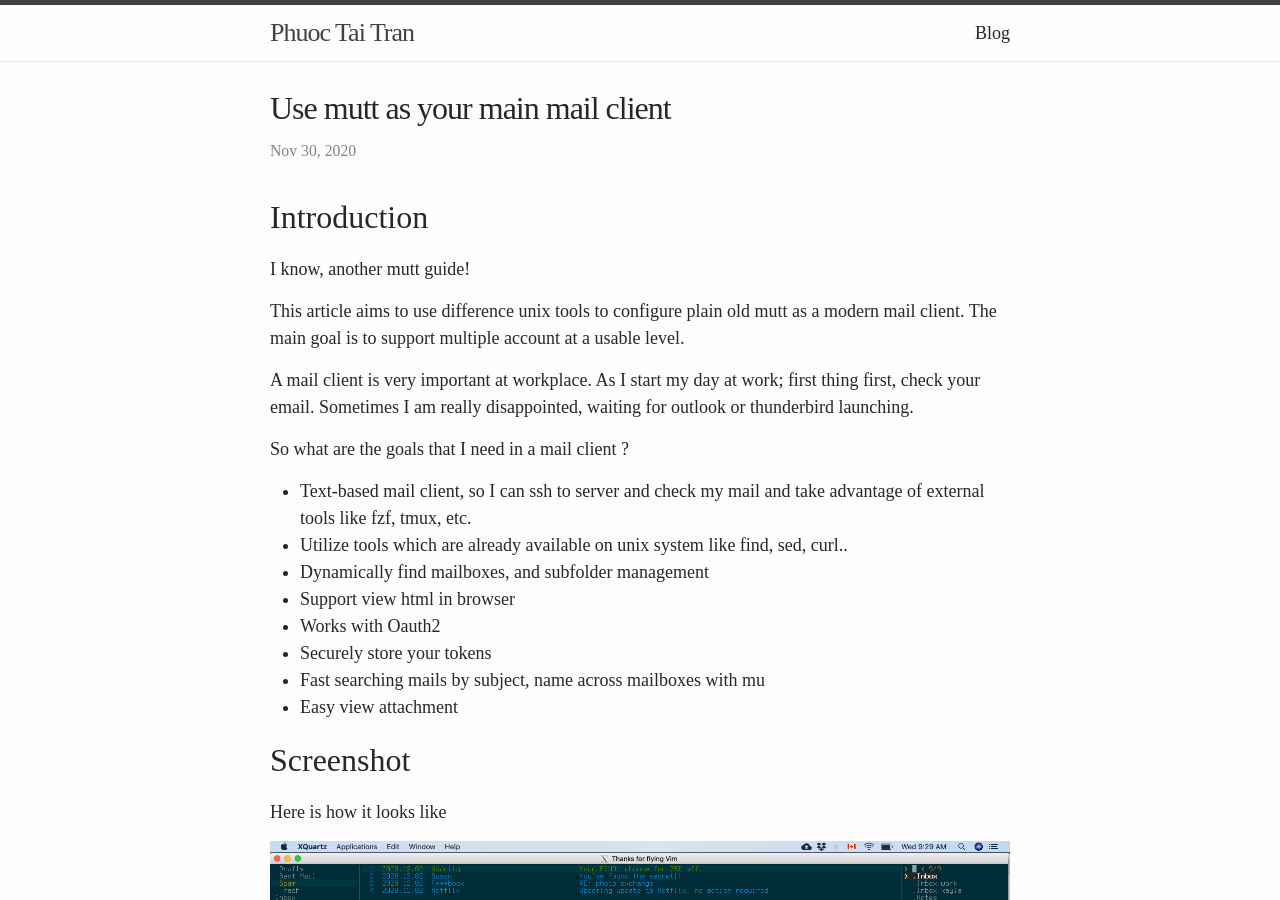
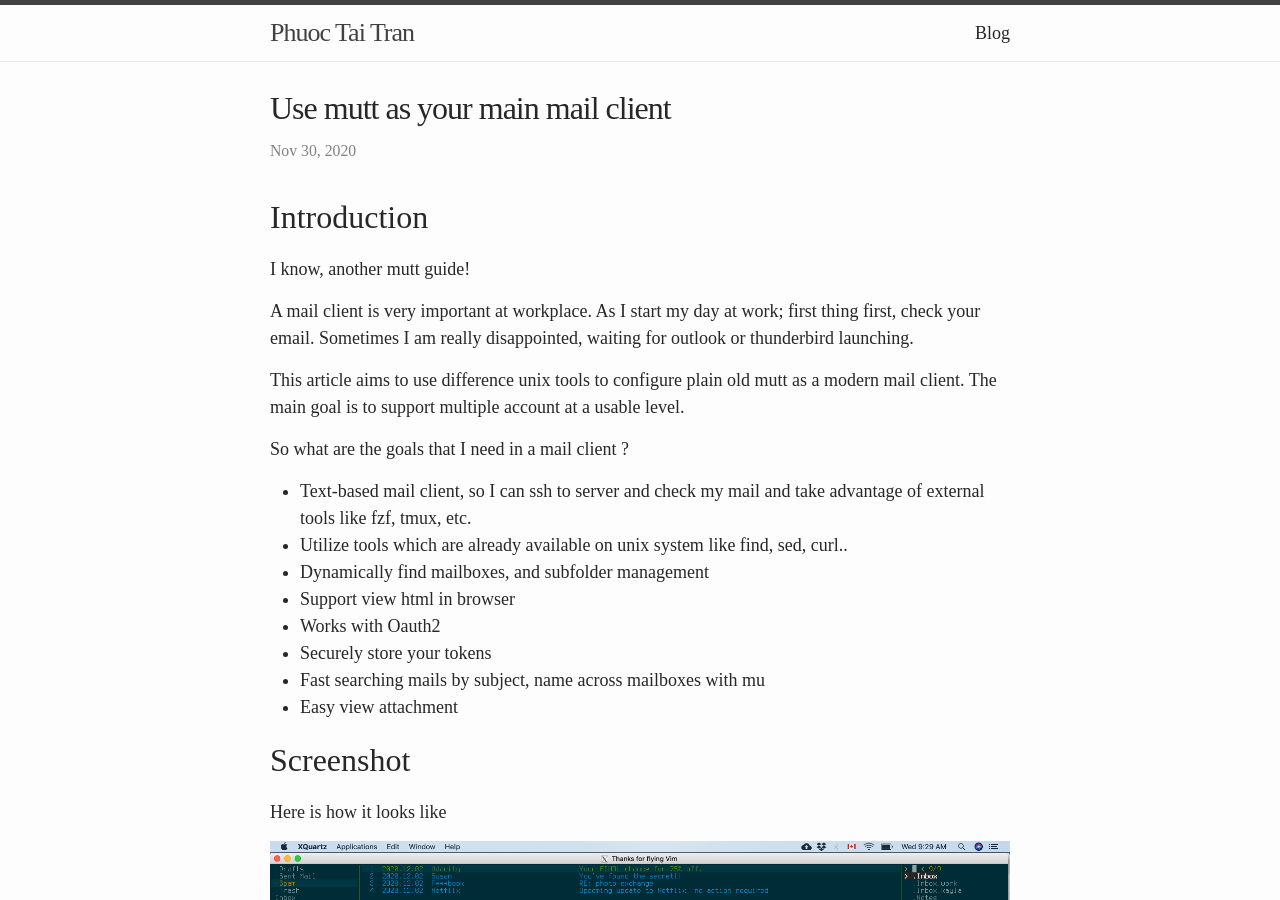
Before and after one commit to jkoz/jkoz.github.io, a Jekyll site: the page built from _posts/2020-11-30-use-mutt-as-your-main-mail-client.md, in a window 1280 px wide and 900 px high. Built offline with Jekyll 4.4.1, drawn with Linux system fonts in a browser that asks for light colours; some web fonts are replaced.

```diff
--- a/_posts/2020-11-30-use-mutt-as-your-main-mail-client.md
+++ b/_posts/2020-11-30-use-mutt-as-your-main-mail-client.md
@@ -9,9 +9,10 @@ categories:
 
 I know, another mutt guide!
 
+A mail client is very important at workplace. As I start my day at work; first thing first, check your email. Sometimes I am really disappointed, waiting for outlook or thunderbird launching.
+
 This article aims to use difference unix tools to configure plain old mutt as a modern mail client. The main goal is to support multiple account at a usable level.
 
-A mail client is very important at workplace. As I start my day at work; first thing first, check your email. Sometimes I am really disappointed, waiting for outlook or thunderbird launching.
 
 So what are the goals that I need in a mail client ?
 
```
